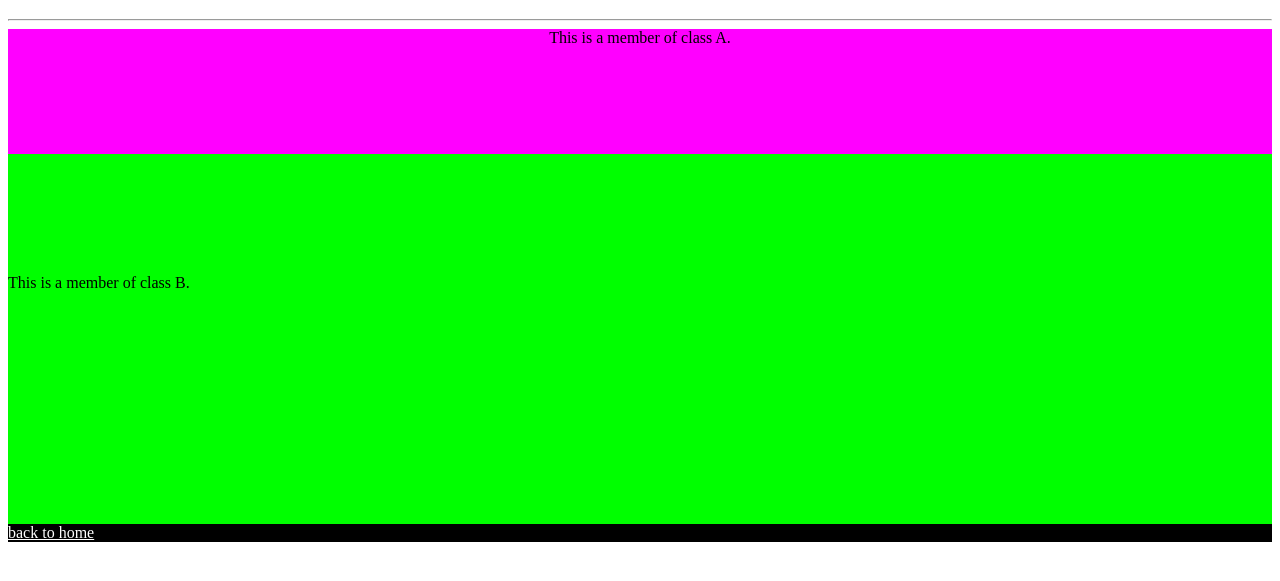
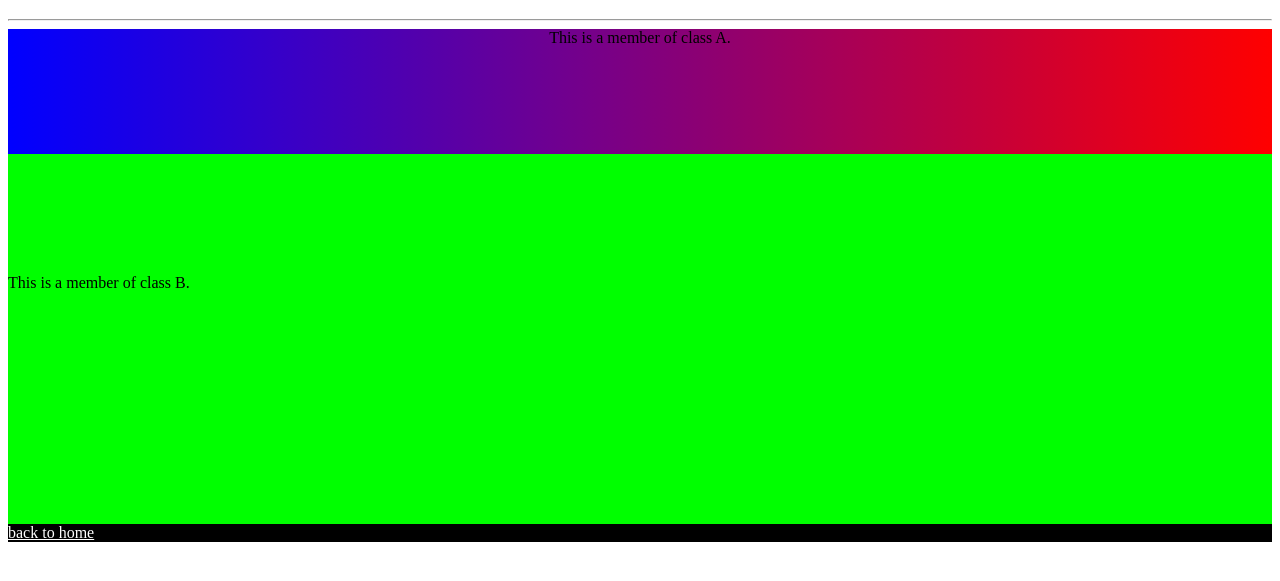
Before and after one commit to cczerwin762/firstWeb, a plain HTML site: page advancedSelectors.html in a window 1280 px wide. Shown: the part 179-760 px from the top of the page. Drawn offline with Linux system fonts and the light colour scheme.

Commit message:
gradients

```diff
--- a/styles.css
+++ b/styles.css
@@ -15,7 +15,8 @@ a:hover{
 }
 .classA{
   height: 125px;
-  background: #FF00FF;
+  background: -webkit-linear-gradient(right, #FF0000 0%, #0000FF 100%);
+  background: linear-gradient(right, #FF0000 0%, #0000FF 100%);
   text-align: center;
 }
 .classB{
```
